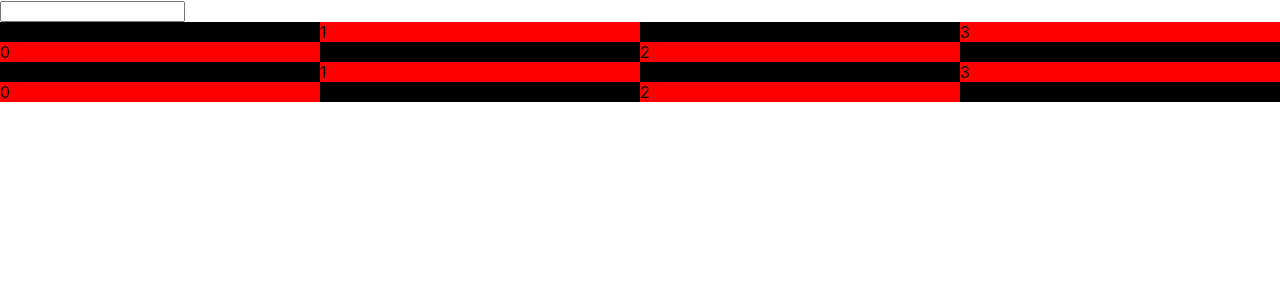
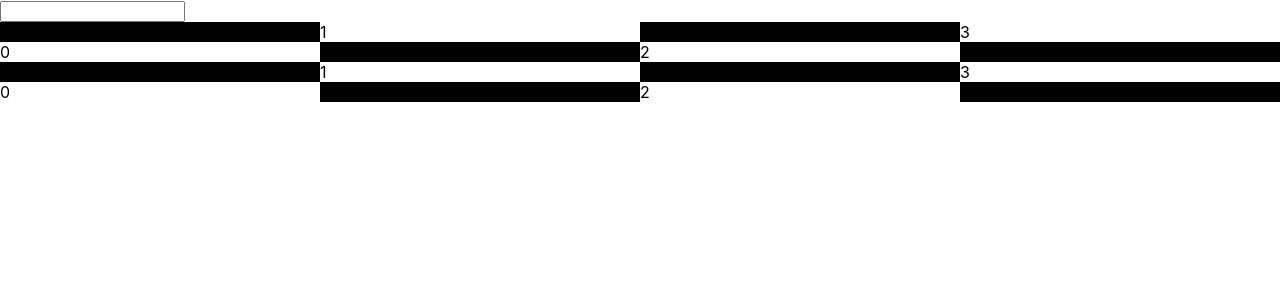
Before and after one commit to danieljoonkimm/ddr, a Next.js app: page / in a window 1280 px wide. Shown: the top 300 px of the page. Built offline with nearby package versions, Linux system fonts and the light colour scheme.

Commit message:
[edit] editing color

```diff
--- a/pages/index.js
+++ b/pages/index.js
@@ -26,7 +26,7 @@ export default function Home() {
     for(var i=0; i< initial; i++) {
         matrix[i] = [];
         for(var j=0; j< initial; j++) {
-        matrix[i][j] = <div style={{'backgroundColor': (j%2 === 0 && i % 2 === 0) ? 'black' : (j%2 !== 0 && i% 2 !==0) ? 'black' : 'red'}}
+        matrix[i][j] = <div style={{'backgroundColor': (j%2 === 0 && i % 2 === 0) ? 'black' : (j%2 !== 0 && i% 2 !==0) ? 'black' : 'white'}}
         >{j}
         </div>;
         }
```
